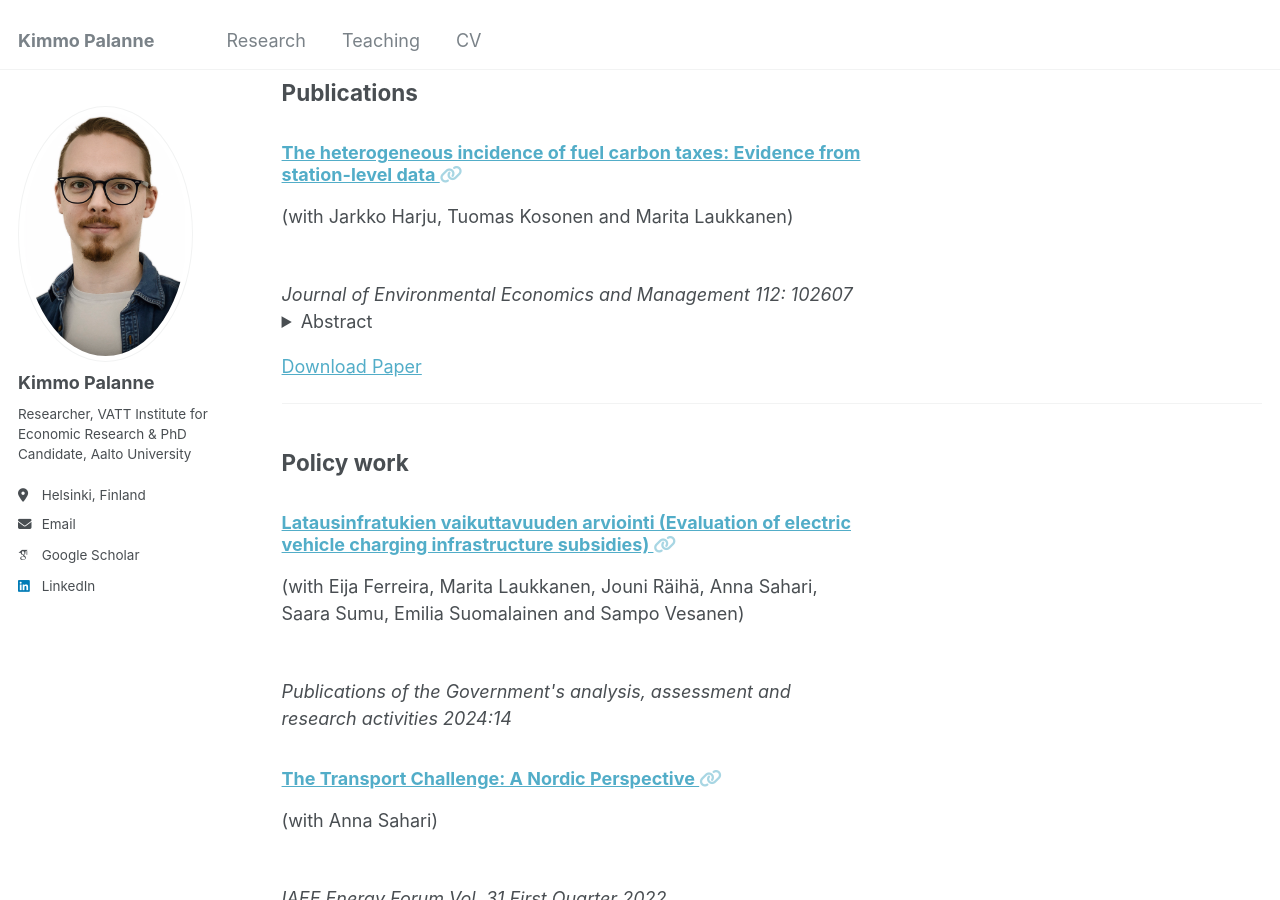
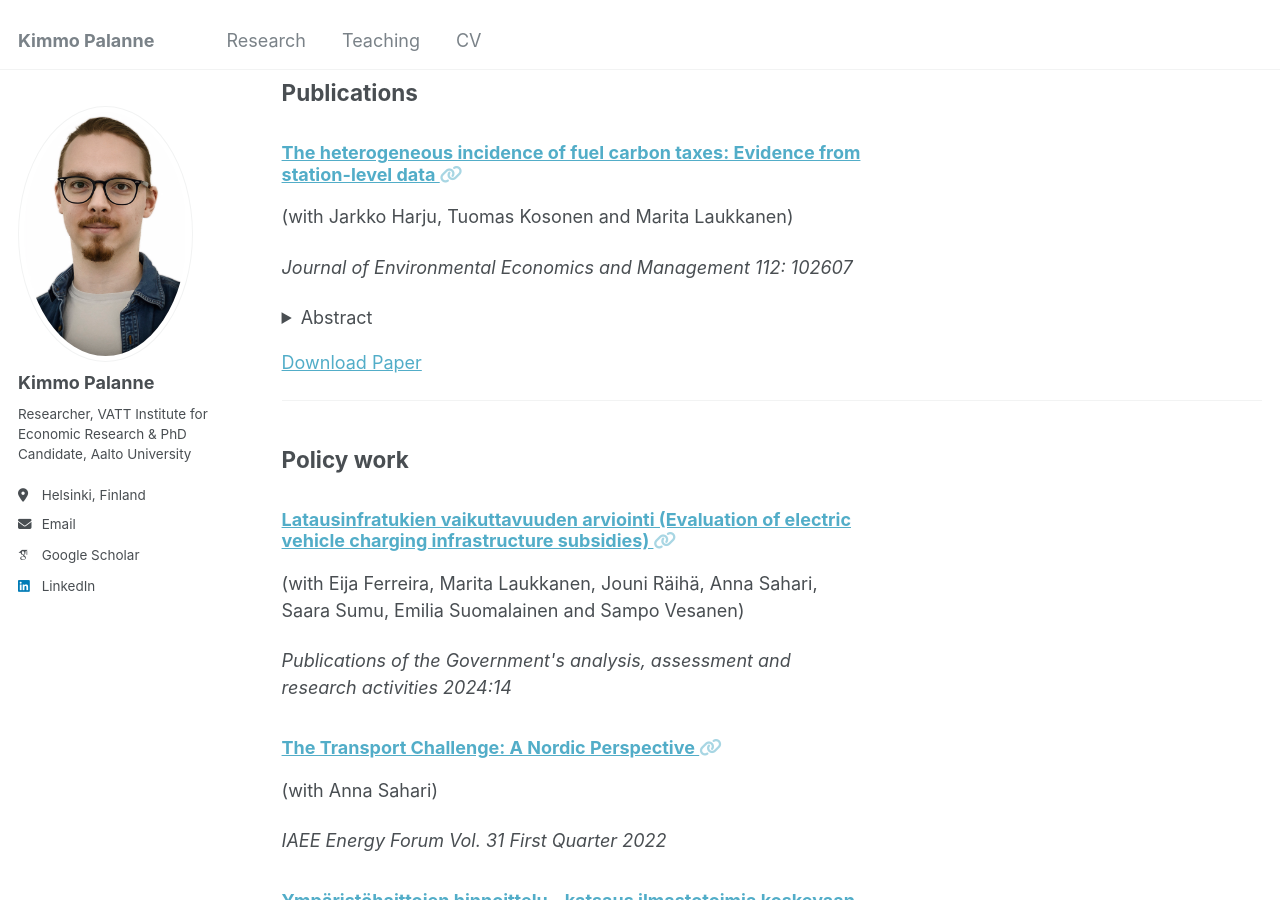
Before and after one commit to kimmopalanne/kimmopalanne.github.io, a Jekyll site: the page built from _pages/research.md, in a window 1280 px wide and 900 px high, scrolled down 550 px. Built offline with Jekyll 4.4.1, drawn with Linux system fonts in a browser that asks for light colours; some web fonts are replaced.

Commit message:
Update archive-single.html

```diff
--- a/_includes/archive-single.html
+++ b/_includes/archive-single.html
@@ -39,9 +39,9 @@
     {% endif %}
 
     {% if post.venue and post.category == 'journal' %}
-        <br><em>{{ post.venue }}</em>
+        <p><em>{{ post.venue }}</em></p>
     {% elsif post.venue and post.category == 'policy' %}
-        <br><em>{{ post.venue }}</em>
+        <p><em>{{ post.venue }}</em></p>
     {% endif %}
 
     {% if post.abstract %}
```
